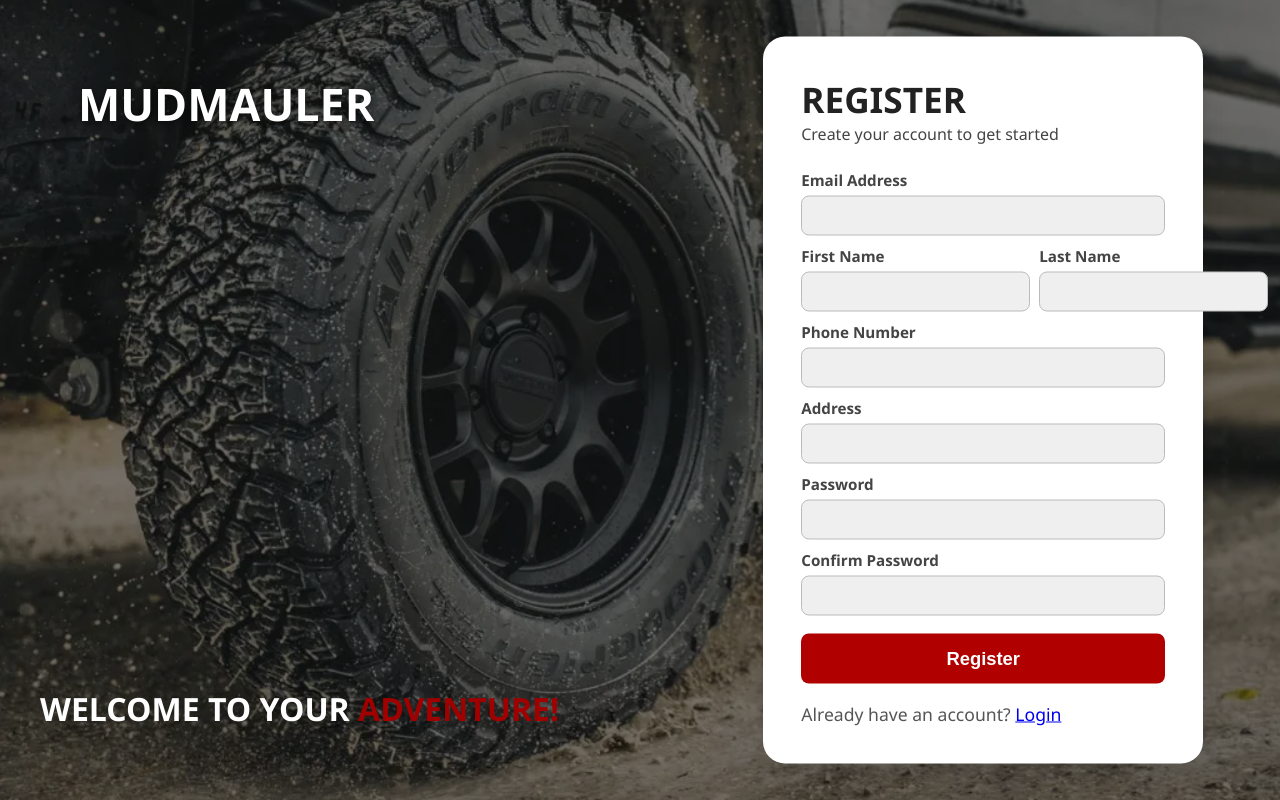
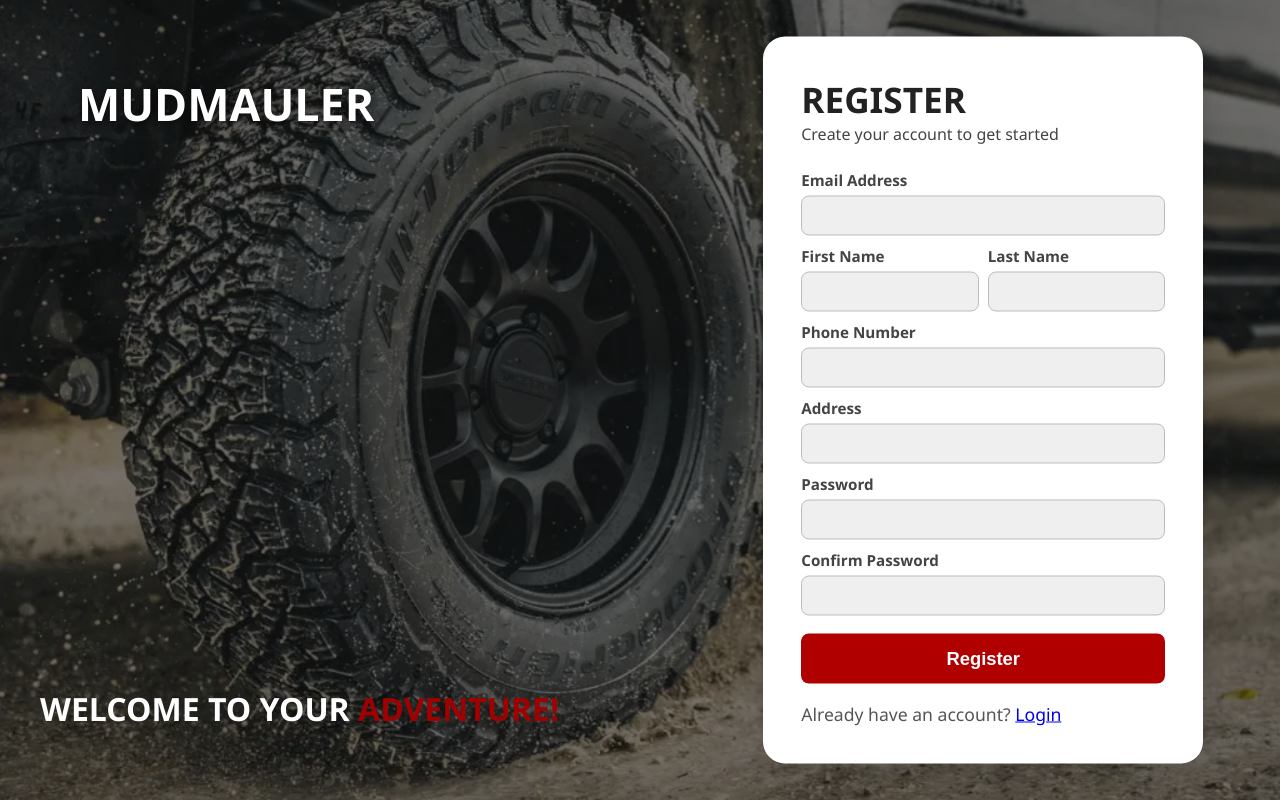
Before and after one commit to jace54321/mudmauler, a React (Create React App) app in the folder frontend/: page /register in a window 1280 px wide. Built offline with nearby package versions, Linux system fonts and the light colour scheme.

Commit message:
Update register-page.css

```diff
--- a/frontend/src/styles/register-page.css
+++ b/frontend/src/styles/register-page.css
@@ -21,7 +21,7 @@
     width: 100%;
     height: 100%;
     background: rgba(20,20,20,0.55);
-    pointer-events: none;      /* ← THIS FIXES YOUR CLICK ISSUE */
+    pointer-events: none;      /* Ensures clicks pass through to form if needed */
     z-index: 1;
 }
 
@@ -68,13 +68,13 @@
     top: 50%;
     right: 6%;
     transform: translateY(-50%);
-    z-index: 10 !important; /* ← ensures form is above overlay */
+    z-index: 10 !important; /* Ensures form is above overlay */
 }
 
 .register-card {
     width: 440px;
     background: white;
-    padding:38px;
+    padding: 38px;
     border-radius: 22px;
     box-shadow: 0 3px 20px rgba(0,0,0,0.15);
 }
@@ -111,6 +111,8 @@
 }
 
 .form-group input {
+    width: 100%;             /* FIX: Ensures input fills container */
+    box-sizing: border-box;  /* FIX: Ensures padding doesn't push width over 100% */
     padding: 10px;
     border-radius: 8px;
     border: 1px solid #bbb;
@@ -125,7 +127,7 @@
 }
 
 .half {
-    width: 100%;
+    flex: 1; /* FIX: Tells the two inputs to share the space equally */
 }
 
 /* ============================================================
```
